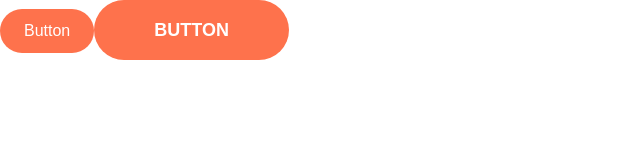
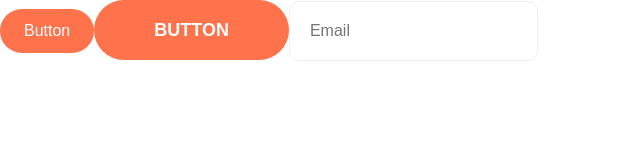
Before and after one commit to RaiseOnce/delivery-app, a Next.js app: page / in a window 1280 px wide. Shown: the top 160 px of the page, without its empty margins (0-640 px from the left). Built offline with nearby package versions, Linux system fonts and the light colour scheme.

Commit message:
input is done

```diff
--- a/src/app/page.tsx
+++ b/src/app/page.tsx
@@ -3,16 +3,22 @@
 import Button from '@/components/Button/Button'
 import styles from './page.module.scss'
 import { MouseEvent, useState } from 'react'
+import Input from '@/components/Input/Input'
 
 export default function Home() {
   const [counter, setCounter] = useState<number>(0)
 
+  const addCounter = (e: MouseEvent) => {
+    console.log(e)
+  }
+
   return (
     <main className={styles.main}>
-      <Button onClick={() => setCounter(1)}>Button</Button>
-      <Button appearence="big" onClick={() => setCounter(1)}>
+      <Button onClick={addCounter}>Button</Button>
+      <Button appearence="big" onClick={addCounter}>
         Button
       </Button>
+      <Input placeholder="Email" />
     </main>
   )
 }
--- /dev/null
+++ b/src/components/Input/Input.module.scss
@@ -0,0 +1,10 @@
+@import '../../sass/base';
+
+.input {
+  @include font-size(16px, 16px);
+  font-weight: 400;
+  color: $color-black;
+  border: 1px solid $color-gray-light;
+  border-radius: 10px;
+  padding: 20px;
+}
--- /dev/null
+++ b/src/components/Input/Input.tsx
@@ -0,0 +1,9 @@
+import React, { forwardRef } from 'react'
+import styles from './Input.module.scss'
+import { InputProps } from '@/types'
+
+const Input = forwardRef<HTMLInputElement, InputProps>(({ ...props }) => {
+  return <input {...props} className={styles.input} />
+})
+
+export default Input
--- a/src/sass/_colors.scss
+++ b/src/sass/_colors.scss
@@ -10,5 +10,6 @@ $color-black-transperent: rgba(0, 0, 0, 0.6);
 
 $color-main: #fe724c;
 $color-gray: #bebebe;
+$color-gray-light: #eeeeee;
 $color-gray-dark: #5b5b5e;
 $color-yellow: #ffc529;
--- a/src/sass/globals.scss
+++ b/src/sass/globals.scss
@@ -20,6 +20,6 @@ a {
 .container {
   margin: 0 auto;
   padding: 0;
-  @include col;
+  @include container;
   justify-content: space-between;
 }
--- a/src/types/index.ts
+++ b/src/types/index.ts
@@ -1,6 +1,8 @@
-import { ButtonHTMLAttributes, ReactNode } from 'react'
+import { ButtonHTMLAttributes, InputHTMLAttributes, ReactNode } from 'react'
 
 export interface ButtonProps extends ButtonHTMLAttributes<HTMLButtonElement> {
   children: ReactNode
   appearence?: 'big' | 'small'
 }
+
+export interface InputProps extends InputHTMLAttributes<HTMLInputElement> {}
```
